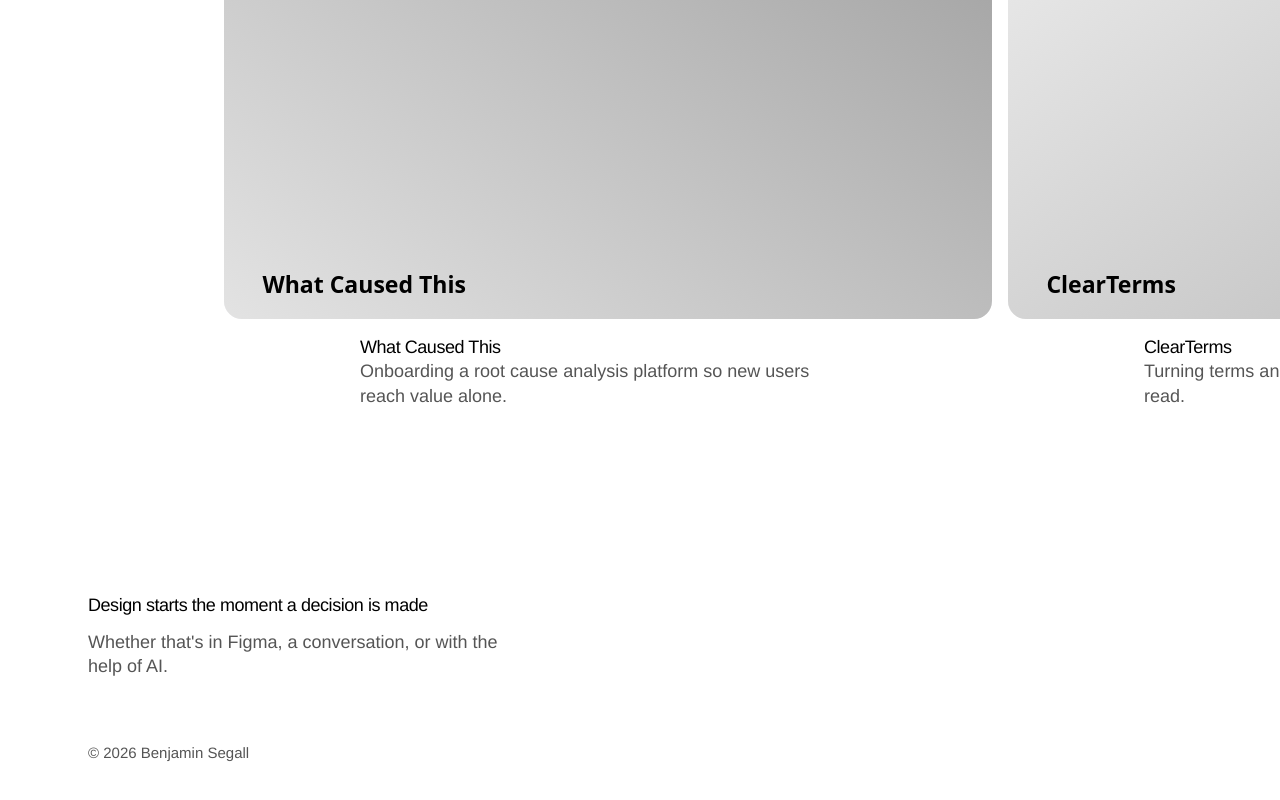
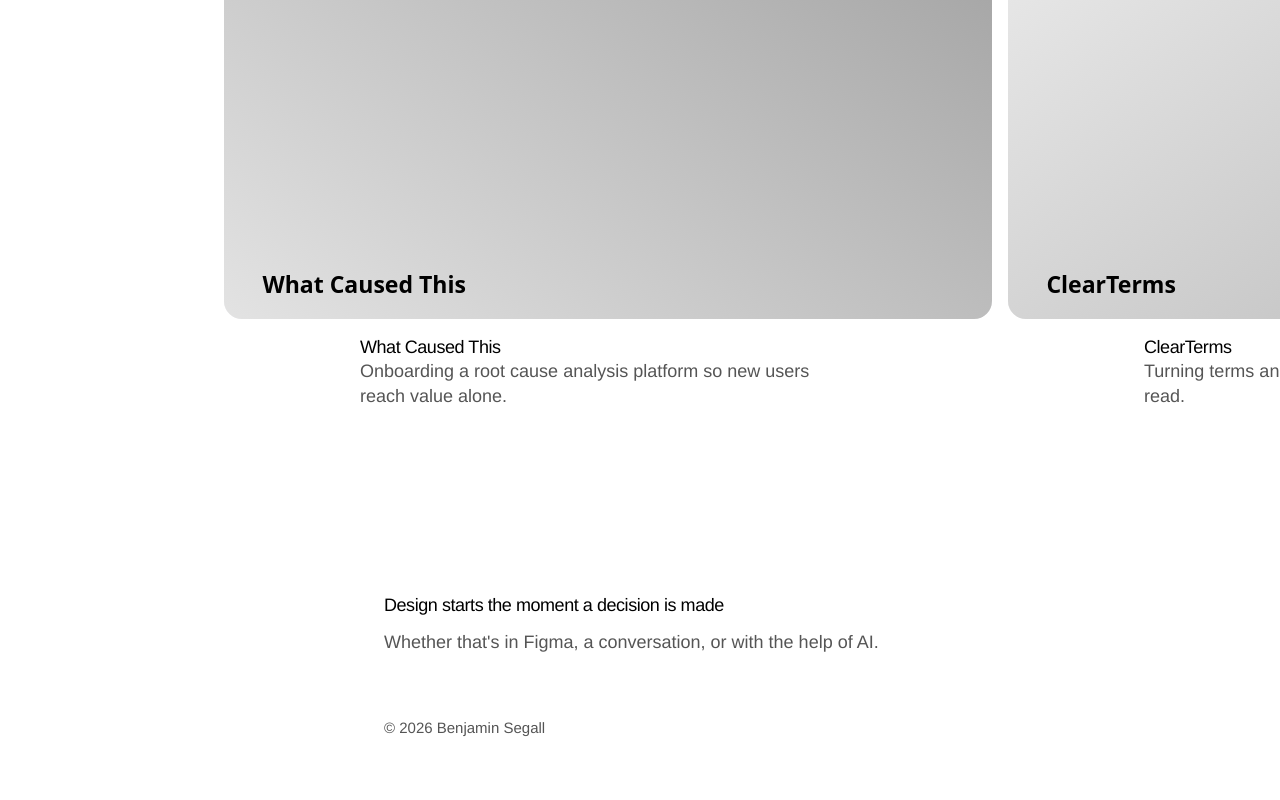
Before and after one commit to benasegall/portfolio, a Next.js app: page / in a window 1280 px wide. Shown: the part 830-1630 px from the top of the page. Built offline with nearby package versions, Linux system fonts and the light colour scheme.

Commit message:
feat: update footer layout for better responsiveness
Added grid layout and hidden column for large screens

Co-authored-by: Benjamin Segall <90004425+benasegall@users.noreply.github.com>

```diff
--- a/app/page.tsx
+++ b/app/page.tsx
@@ -28,8 +28,9 @@ export default function Home() {
           <Projects />
         </div>
 
-        <footer className="mx-auto max-w-6xl px-6 pb-20 pt-12">
-          <div className="max-w-md">
+        <footer className="mx-auto grid max-w-6xl gap-8 px-6 pb-20 pt-12 lg:grid-cols-[1fr_minmax(0,32rem)_1fr]">
+          <div className="hidden lg:block" aria-hidden="true" />
+          <div>
             <h2 className="mb-3 text-base font-medium leading-snug tracking-tight text-foreground">
               {philosophy.heading}
             </h2>
```
